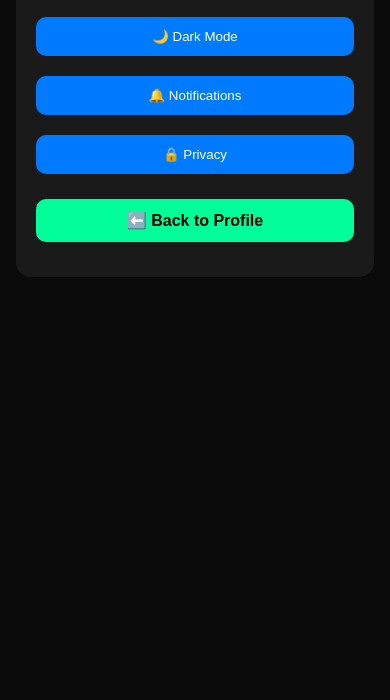
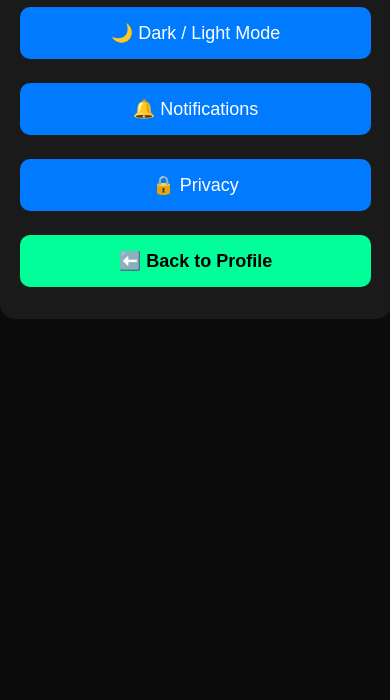
Before and after one commit to abdulhaqwassan111-design/Ai-boss, a plain HTML site: page settings.html in a window 390 px wide. Shown: the part 144-844 px from the top of the page. Drawn offline with Linux system fonts and the light colour scheme.

Commit message:
Update settings.html

```diff
--- a/settings.html
+++ b/settings.html
@@ -7,60 +7,98 @@
 
 <style>
 body{
+    margin:0;
     background:#0b0b0b;
     color:white;
-    font-family:Arial;
+    font-family:Arial,sans-serif;
     text-align:center;
+    transition:0.3s;
 }
 
 .card{
     background:#1a1a1a;
-    width:85%;
+    width:90%;
     max-width:400px;
-    margin:50px auto;
+    margin:40px auto;
     padding:20px;
     border-radius:15px;
+    transition:0.3s;
+}
+
+h1{
+    margin-bottom:20px;
+}
+
+button,.btn{
+    width:100%;
+    padding:15px;
+    margin:12px 0;
+    border:none;
+    border-radius:10px;
+    font-size:18px;
+    cursor:pointer;
+}
+
+button{
+    background:#007bff;
+    color:white;
 }
 
 .btn{
     display:block;
-    padding:12px;
-    margin:15px 0;
     background:#00ff99;
     color:black;
     text-decoration:none;
-    border-radius:10px;
     font-weight:bold;
-}
-
-button{
-    width:100%;
-    padding:12px;
-    margin:10px 0;
-    border:none;
-    border-radius:10px;
-    background:#007bff;
-    color:white;
+    box-sizing:border-box;
 }
 </style>
-
 </head>
 
 <body>
 
-<div class="card">
+<div class="card" id="card">
 
 <h1>⚙️ Settings</h1>
 
-<button>🌙 Dark Mode</button>
+<button onclick="toggleTheme()">🌙 Dark / Light Mode</button>
 
-<button>🔔 Notifications</button>
+<button onclick="alert('Notifications feature will be added soon.')">
+🔔 Notifications
+</button>
 
-<button>🔒 Privacy</button>
+<button onclick="alert('Privacy feature will be added soon.')">
+🔒 Privacy
+</button>
 
-<a class="btn" href="profile.html">⬅️ Back to Profile</a>
+<a class="btn" href="profile.html">
+⬅️ Back to Profile
+</a>
 
 </div>
 
+<script>
+let dark=true;
+
+function toggleTheme(){
+
+const body=document.body;
+const card=document.getElementById("card");
+
+if(dark){
+body.style.background="#ffffff";
+body.style.color="#000000";
+card.style.background="#eeeeee";
+dark=false;
+}else{
+body.style.background="#0b0b0b";
+body.style.color="#ffffff";
+card.style.background="#1a1a1a";
+dark=true;
+}
+
+}
+</script>
+
 </body>
 </html>
```
